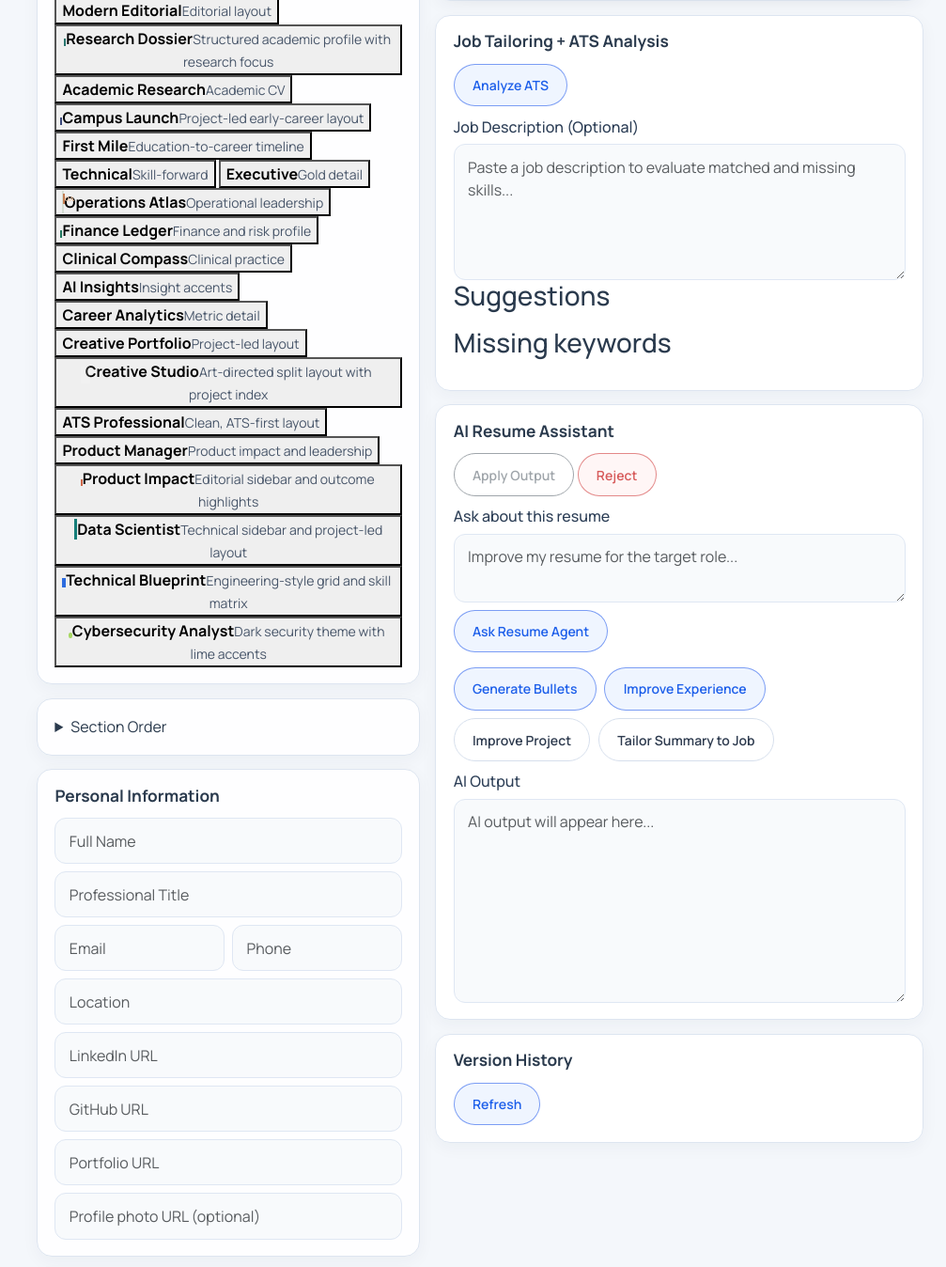
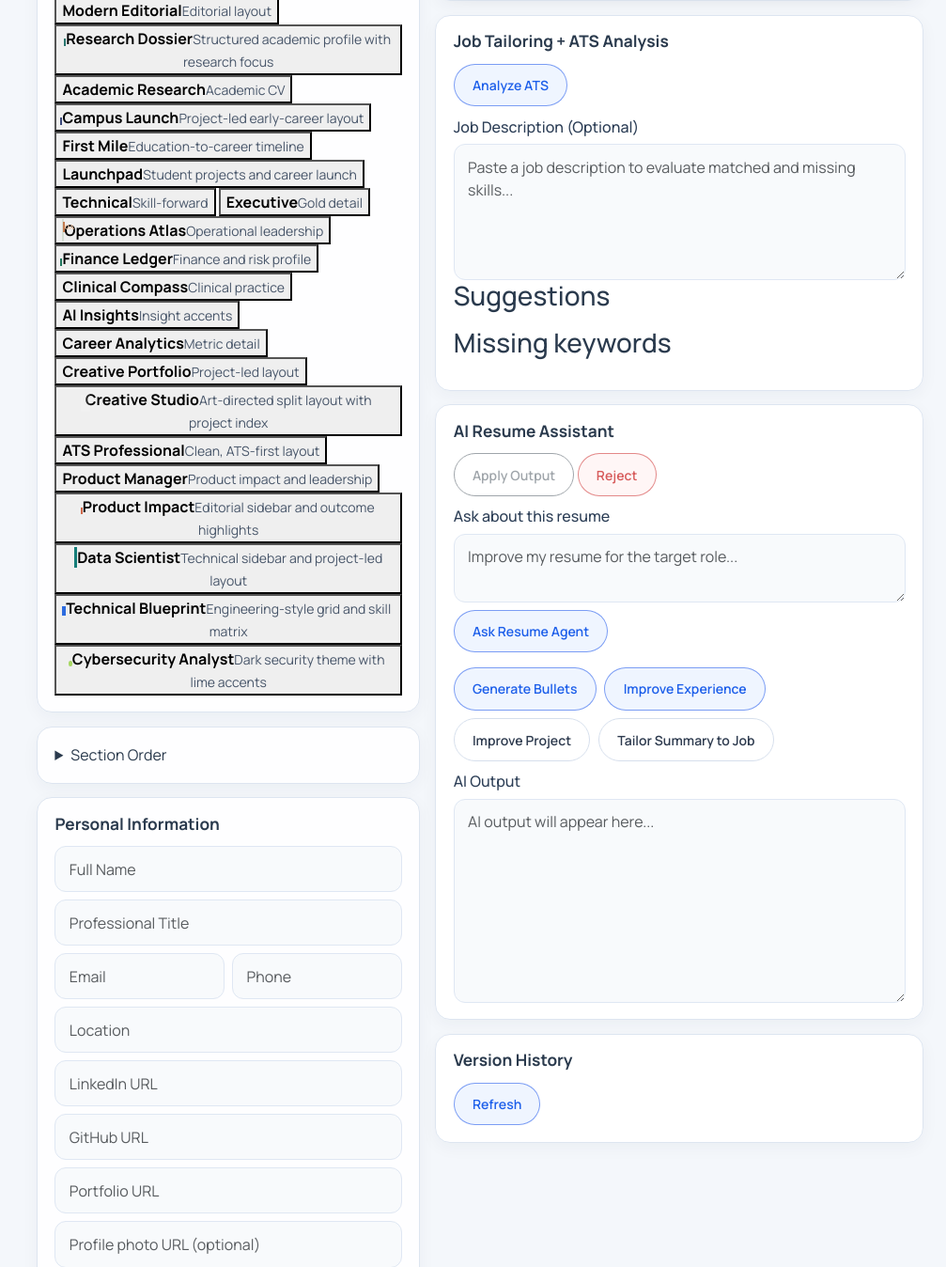
Before and after one commit to umarabrar-git/AI_Resume_Analyzer, a Flask app: page /resume-creation in a window 1280 px wide. Shown: the part 1151-2499 px from the top of the page at 94% size, without its empty margins (273-1280 px from the left). Run offline with Flask 3, Linux system fonts and the light colour scheme; a user stored in the database is signed in.

Commit message:
Add Launchpad to resume template picker

```diff
--- a/templates/components/pages/resume_creation/builder.html
+++ b/templates/components/pages/resume_creation/builder.html
@@ -162,6 +162,7 @@
           <option value="academic_research">Academic Research</option>
           <option value="campus_launch">Campus Launch</option>
           <option value="first_mile">First Mile</option>
+          <option value="launchpad">Launchpad</option>
           <option value="research_dossier">Research Dossier</option>
           <option value="technical">Technical</option>
           <option value="executive">Executive</option>
@@ -289,6 +290,18 @@
               aria-hidden="true"
             ></span>
             <span><strong>First Mile</strong><small>Education-to-career timeline</small></span>
+          </button>
+          <button
+            type="button"
+            class="template-choice"
+            data-template-choice="launchpad"
+            aria-pressed="false"
+          >
+            <span
+              class="template-sample template-sample--launchpad"
+              aria-hidden="true"
+            ></span>
+            <span><strong>Launchpad</strong><small>Student projects and career launch</small></span>
           </button>
           <button
             type="button"
```
